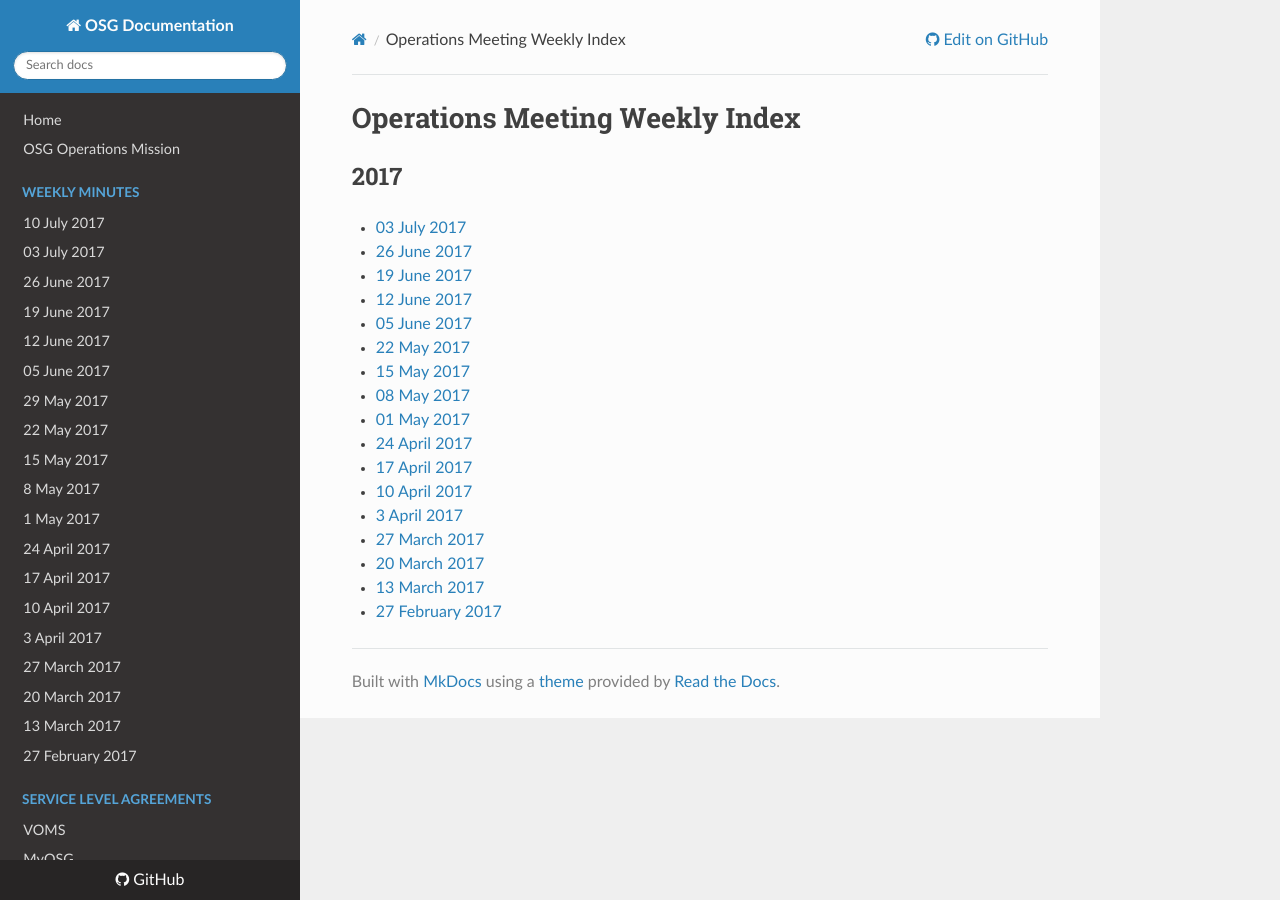
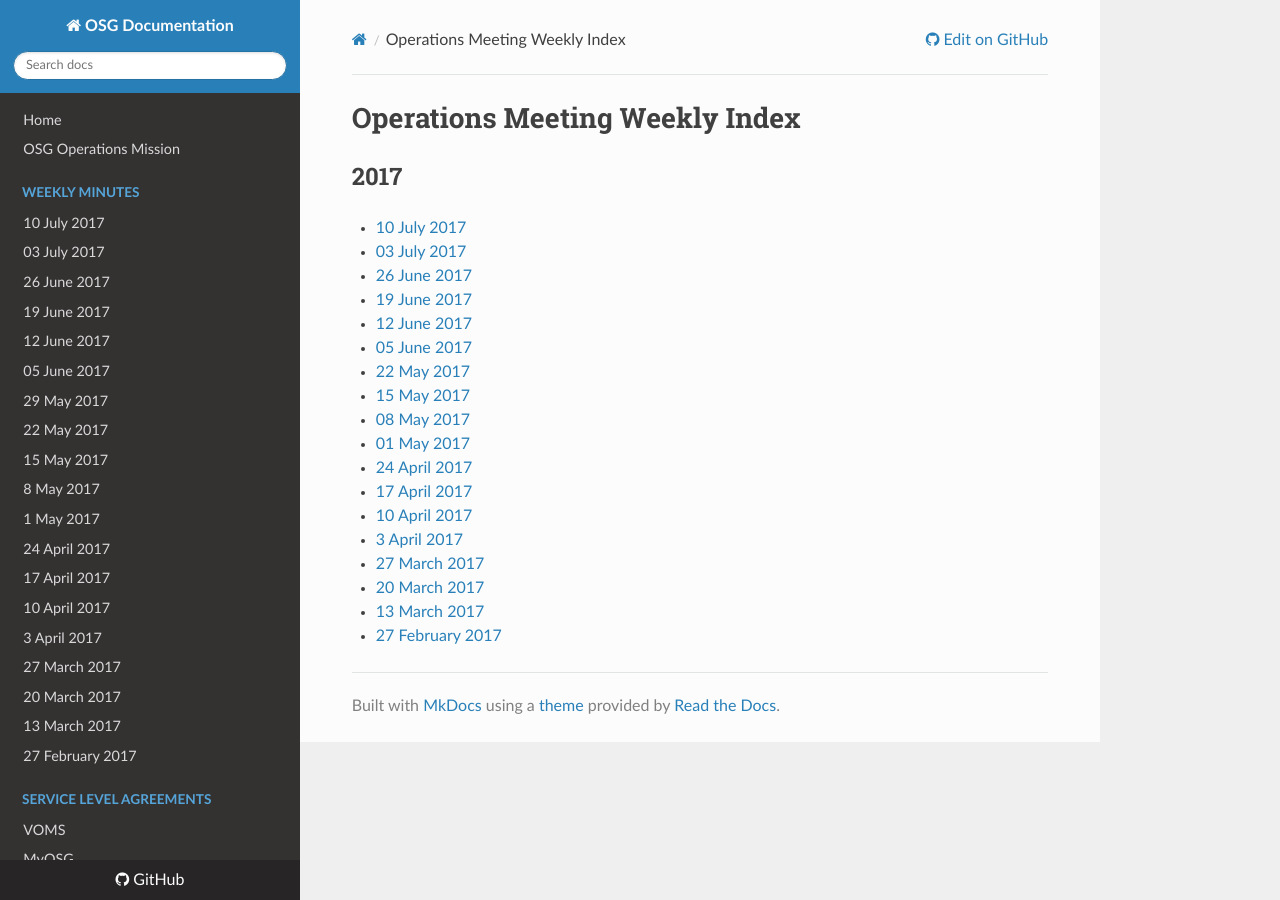
Before and after one commit to osg-htc/operations, an MkDocs documentation site: the page built from docs/WeeklyMinutes/MeetingIndex.md, in a window 1280 px wide. Built offline with MkDocs 1.6.1, drawn with Linux system fonts in a browser that asks for light colours; nearby versions of some CDN libraries; old or Windows-style settings are respelled for this version of MkDocs.

Commit message:
Update MeetingIndex.md

```diff
--- a/docs/WeeklyMinutes/MeetingIndex.md
+++ b/docs/WeeklyMinutes/MeetingIndex.md
@@ -1,6 +1,7 @@
 # Operations Meeting Weekly Index
 
 ## 2017
+   * [10 July 2017](10Jul2017.md)
    * [03 July 2017](03Jul2017.md)
    * [26 June 2017](26Jun2017.md)
    * [19 June 2017](19Jun2017.md)
```
